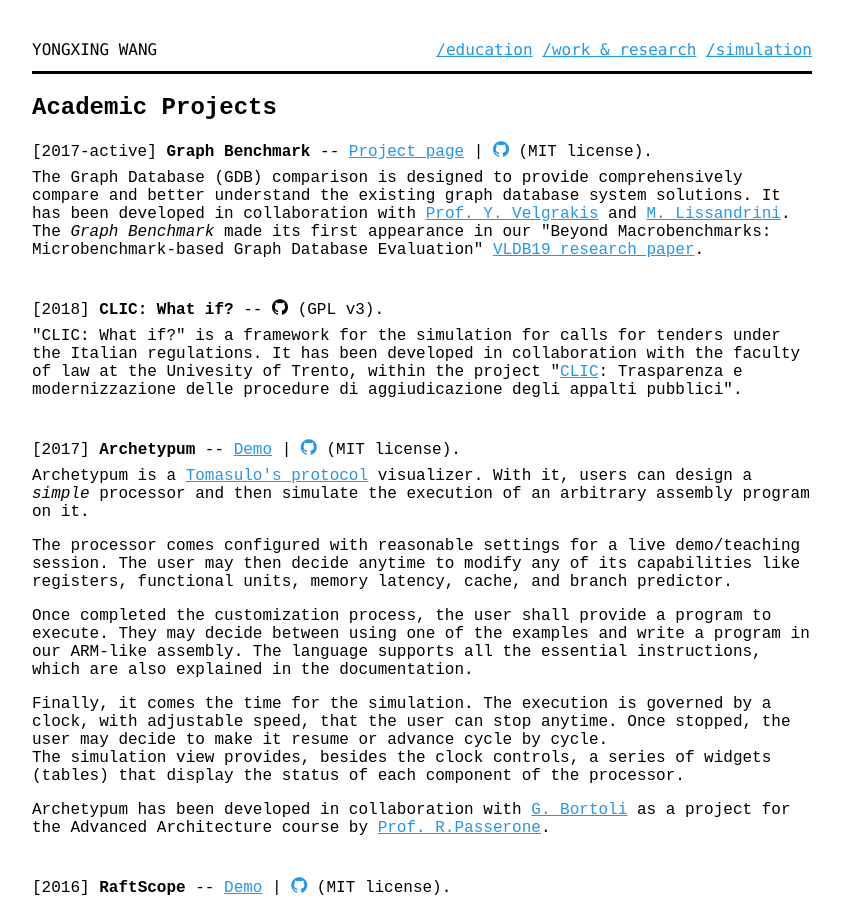
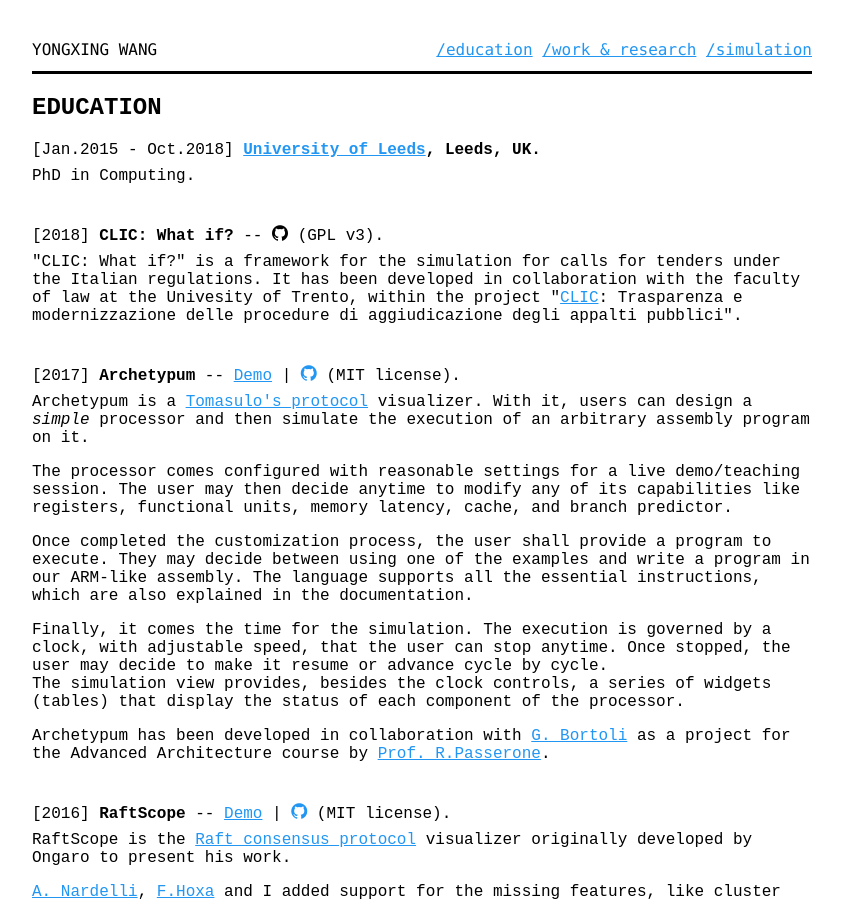
Before and after one commit to yongxingwang/yongxingwang.github.io, a Jekyll site: the page built from education.html, in a window 1280 px wide and 900 px high. Shown: the whole window, without its empty margins (218-1061 px from the left). Built offline with Jekyll 4.4.1, drawn with Linux system fonts in a browser that asks for light colours; some web fonts are replaced.

Commit message:
First Commit

```diff
--- a/education.html
+++ b/education.html
@@ -4,15 +4,13 @@
 ---
 <article class="proj">
     <header>
-        <h1>Academic Projects</h1>
+        <h1>EDUCATION</h1>
     </header>
 
     <section id="graph-benchmark">
-        <header>[2017-active] <strong>Graph Benchmark</strong> -- <a href="https://graphbenchmark.com" target="_blank">Project page</a> | <a href="https://github.com/kuzeko/graph-databases-testsuite"><i class="icon-github" aria-hidden="true"><span class="sr">GitHub</span></i></a> (MIT license).</header>
+        <header>[Jan.2015 - Oct.2018] <strong><a href="https://graphbenchmark.com" target="_blank">University of Leeds</a>, Leeds, UK.</strong> </header>
         <p>
-            The Graph Database (GDB) comparison is designed to provide comprehensively compare and better understand the existing graph database system solutions.
-            It has been developed in collaboration with <a href="https://velgias.github.io/" target="_blank">Prof. Y. Velgrakis</a> and <a href="https://disi.unitn.it/~lissandrini/" target="_blank">M. Lissandrini</a>.
-            The <i>Graph Benchmark</i> made its first appearance in our "Beyond Macrobenchmarks: Microbenchmark-based Graph Database Evaluation" <a href="/research.html#graph-benchmark-vldb19">VLDB19 research paper</a>.
+            PhD in Computing.
         </p>
     </section>
 
```
